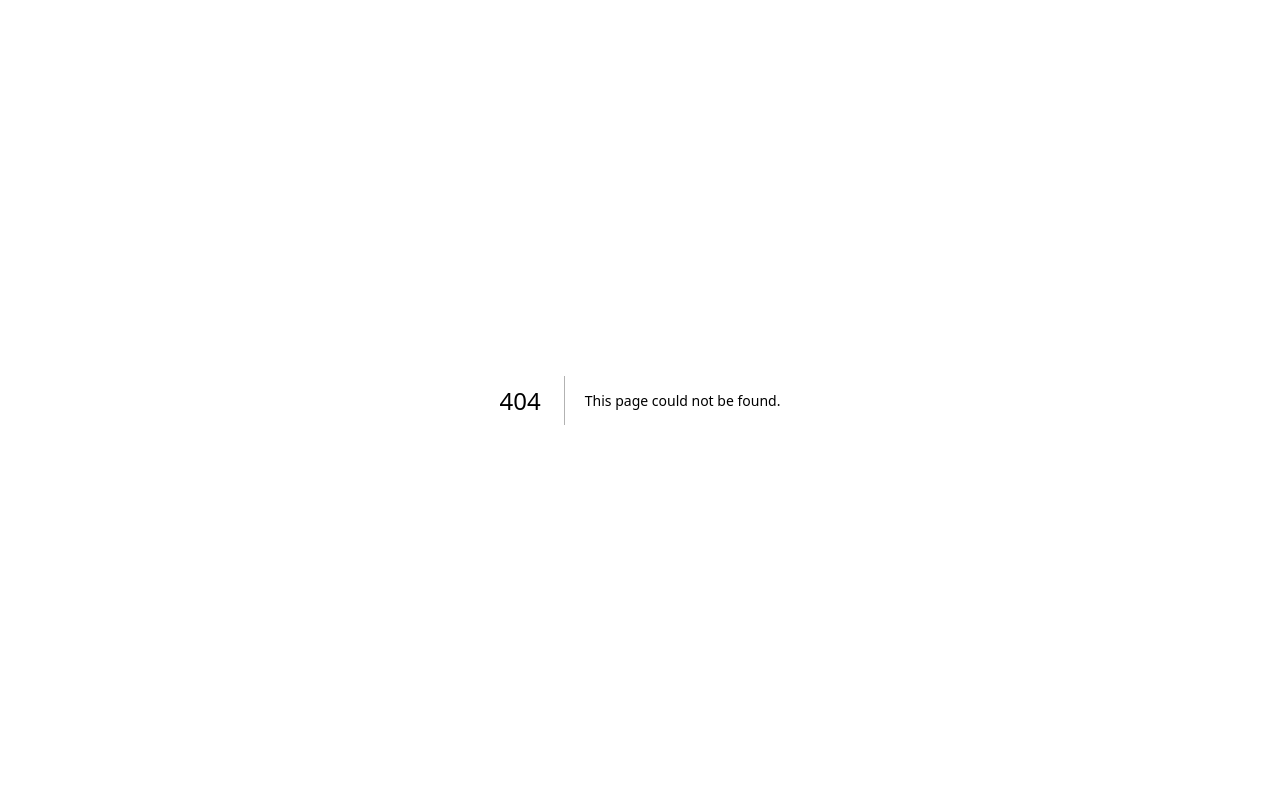
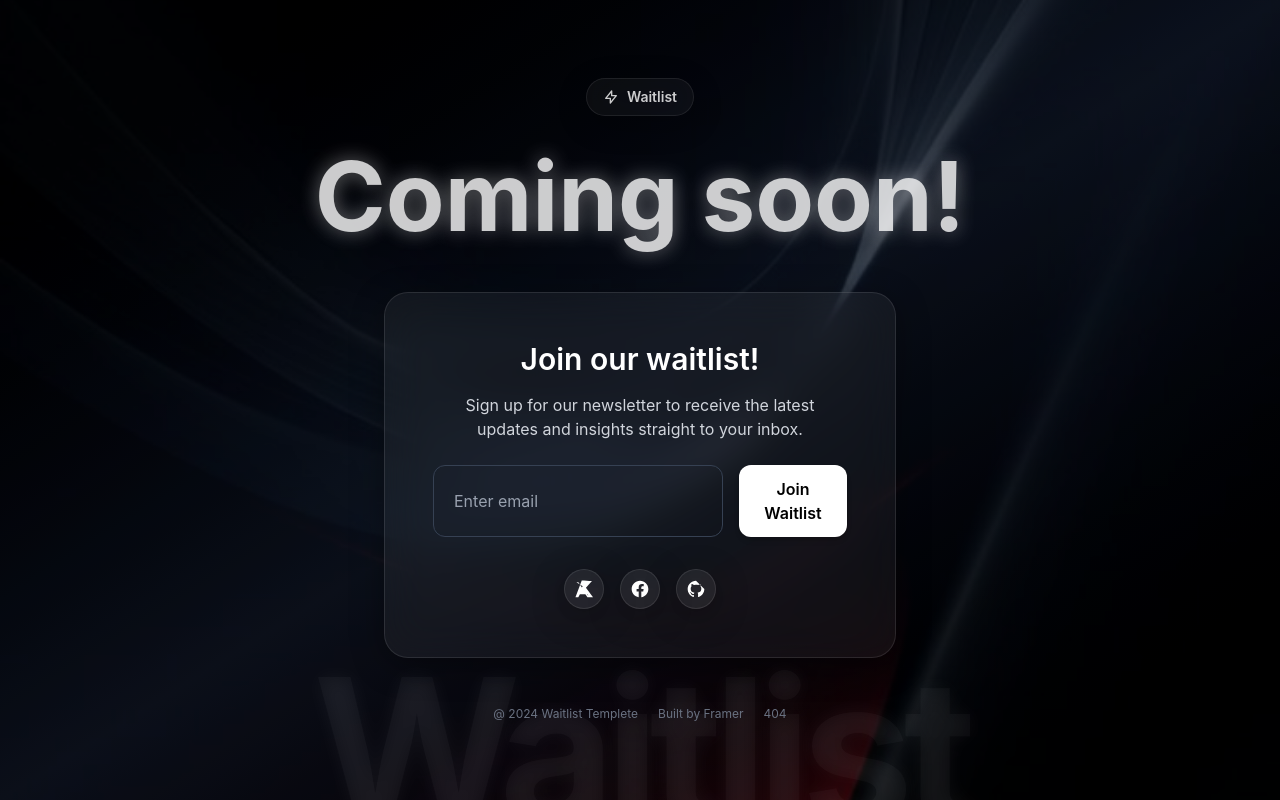
Before and after one commit to Epaphra-B/epaphra.com, a Next.js app: page /updates in a window 1280 px wide. Before the commit this address had no page. Built offline with nearby package versions, Linux system fonts and the light colour scheme.

Commit message:
updates page

```diff
--- /dev/null
+++ b/src/app/updates/page.tsx
@@ -0,0 +1,135 @@
+import Image from "next/image";
+
+export default function updates() {
+  return (
+    <div className="relative min-h-screen bg-black text-white flex flex-col items-center justify-center overflow-hidden font-inter">
+      {/* Tailwind CSS CDN is usually handled by a build process in React,
+          but for a self-contained example, we'll assume it's available or
+          you'd set it up in your project's index.html or equivalent.
+          The 'font-inter' class assumes you've configured Tailwind to use Inter,
+          or you can add a global CSS import for the font.
+      */}
+      <style>
+        {`
+          /* Custom styling for the large "Waitlist" text at the bottom */
+          .waitlist-bg-text {
+              position: absolute;
+              bottom: -100px; /* Adjust as needed */
+              left: 50%;
+              transform: translateX(-50%);
+              font-size: 200px; /* Large font size */
+              font-weight: 700;
+              color: rgba(255, 255, 255, 0.03); /* Very subtle white */
+              pointer-events: none; /* Make it unclickable */
+              white-space: nowrap;
+              letter-spacing: -10px; /* Adjust letter spacing */
+              text-shadow: 0 0 20px rgba(255, 255, 255, 0.05);
+          }
+
+          /* Frosted glass effect for the card - applied via className */
+          .frosted-glass {
+              background: rgba(255, 255, 255, 0.05); /* Slightly transparent white */
+              backdrop-filter: blur(20px); /* Blur effect */
+              -webkit-backdrop-filter: blur(20px); /* Safari support */
+              border: 1px solid rgba(255, 255, 255, 0.1); /* Subtle border */
+              box-shadow: 0 8px 32px 0 rgba(0, 0, 0, 0.37); /* Shadow */
+          }
+
+          /* Background gradient/effect - simulating the image's abstract background */
+          body::before {
+              content: '';
+              position: absolute;
+              top: 0;
+              left: 0;
+              width: 100%;
+              height: 100%;
+              background: radial-gradient(circle at center, rgba(255, 165, 0, 0.1) 0%, rgba(0, 0, 0, 0) 70%);
+              opacity: 0.5;
+              z-index: 0;
+          }
+        `}
+      </style>
+
+      {/* Background abstract shapes/glows (simulated)
+      <div className="absolute inset-0 z-0">
+        <div className="absolute top-1/4 left-1/2 -translate-x-1/2 w-96 h-96 bg-orange-500 rounded-full mix-blend-screen opacity-10 blur-3xl"></div>
+        <div className="absolute top-1/2 right-1/4 w-80 h-80 bg-purple-500 rounded-full mix-blend-screen opacity-10 blur-3xl"></div>
+      </div> */}
+
+<div className="absolute inset-0 z-0">
+    <div className="w-full h-full bg-gradient-to-br from-black via-gray-900 to-black opacity-80"></div>
+    <Image src="/background.jpg"
+         alt="background image"
+         width={500}
+         height={500}
+         className="absolute inset-0 w-full h-full object-cover opacity-20" />
+  </div>
+
+      <div className="relative z-10 flex flex-col items-center justify-center p-4">
+        {/* Waitlist button at the top */}
+        <button className="flex items-center space-x-2 px-4 py-2 bg-gray-800 text-white text-sm font-semibold rounded-full shadow-lg mb-8 opacity-80 hover:opacity-100 transition-opacity frosted-glass">
+          <svg className="w-4 h-4" fill="none" stroke="currentColor" viewBox="0 0 24 24" xmlns="http://www.w3.org/2000/svg">
+            <path strokeLinecap="round" strokeLinejoin="round" strokeWidth="2" d="M13 10V3L4 14h7v7l9-11h-7z"></path>
+          </svg>
+          <span>Waitlist</span>
+        </button>
+
+        {/* Coming Soon! text */}
+        <h1 className="text-6xl md:text-8xl opacity-80 font-bold text-white mb-12 text-center" style={{ textShadow: '0 0 20px rgba(255,255,255,0.5)' }}>
+          Coming soon!
+        </h1>
+
+        {/* Join our waitlist card */}
+        <div className="frosted-glass p-8 md:p-12 rounded-3xl max-w-lg w-full text-center">
+          <h2 className="text-3xl font-semibold mb-4 text-white">Join our waitlist!</h2>
+          <p className="text-gray-300 mb-6">Sign up for our newsletter to receive the latest updates and insights straight to your inbox.</p>
+
+          <div className="flex flex-col sm:flex-row gap-4 mb-8">
+            <input
+              type="email"
+              placeholder="Enter email"
+              className="flex-grow px-5 py-3 rounded-xl bg-blend-color bg-opacity-50 border border-gray-700 text-white placeholder-gray-400 focus:outline-none "
+            />
+            <button className="px-6 py-3 bg-white text-black font-semibold rounded-xl shadow-md hover:bg-gray-200 transition-colors">
+              Join Waitlist
+            </button>
+          </div>
+
+          {/* Social media icons */}
+          <div className="flex justify-center space-x-4">
+            <a href="#" className="w-10 h-10 flex items-center justify-center bg-gray-800 rounded-full frosted-glass hover:bg-gray-700 transition-colors">
+              {/* X (Twitter) icon */}
+              <svg className="w-5 h-5 text-white" fill="currentColor" viewBox="0 0 24 24" aria-hidden="true">
+                <path d="M18.244 2.25h3.308l-7.227 8.26 8.502 11.24H16.13l-6.23-8.783-4.714 8.783H1.75L9.292 1.94h2.847L18.244 2.25zM17.292 20l-1.13-1.68H5.962L4.092 20H2.892l7.538-11.196L2.892 4h2.364l4.94 7.39L17.292 4h1.06L10.27 13.116L17.292 20z"></path>
+              </svg>
+            </a>
+            <a href="#" className="w-10 h-10 flex items-center justify-center bg-gray-800 rounded-full frosted-glass hover:bg-gray-700 transition-colors">
+              {/* Facebook icon */}
+              <svg className="w-5 h-5 text-white" fill="currentColor" viewBox="0 0 24 24" aria-hidden="true">
+                <path fillRule="evenodd" d="M22 12c0-5.523-4.477-10-10-10S2 6.477 2 12c0 4.991 3.657 9.128 8.438 9.878v-6.987h-2.54V12h2.54V9.797c0-2.505 1.492-3.89 3.776-3.89 1.094 0 2.238.195 2.238.195v2.46h-1.26c-1.243 0-1.63.771-1.63 1.562V12h2.773l-.443 2.89h-2.33V22C18.343 21.128 22 16.991 22 12z" clipRule="evenodd"></path>
+              </svg>
+            </a>
+            <a href="#" className="w-10 h-10 flex items-center justify-center bg-gray-800 rounded-full frosted-glass hover:bg-gray-700 transition-colors">
+              {/* GitHub icon (assuming this is the third icon based on common social links) */}
+              <svg className="w-5 h-5 text-white" fill="currentColor" viewBox="0 0 24 24" aria-hidden="true">
+                <path fillRule="evenodd" d="M12 2C6.477 2 2 6.477 2 12c0 4.418 2.86 8.16 6.839 9.488.5.092.682-.217.682-.483 0-.237-.008-.868-.013-1.703-2.782.605-3.369-1.343-3.369-1.343-.454-1.158-1.11-1.465-1.11-1.465-.908-.62.069-.608.069-.608 1.003.07 1.531 1.032 1.531 1.032.892 1.529 2.341 1.088 2.902.829.091-.64.359-1.088.65-1.334-2.22-.253-4.555-1.116-4.555-4.949 0-1.092.39-1.983 1.029-2.675-.103-.253-.446-1.268.099-2.648 0 0 .84-.27 2.75 1.025A9.28 9.28 0 0112 6.878c.85.004 1.705.115 2.504.337 1.909-1.295 2.747-1.025 2.747-1.025.546 1.38.202 2.395.099 2.648.64.692 1.029 1.583 1.029 2.675 0 3.842-2.334 4.691-4.566 4.939.369.319.682.946.682 1.902 0 1.37-.012 2.47-.012 2.801 0 .268.18.577.688.483C19.14 20.16 22 16.418 22 12z" clipRule="evenodd"></path>
+              </svg>
+            </a>
+          </div>
+        </div>
+
+        {/* Copyright and build info */}
+        <div className="text-gray-500 text-xs mt-12 flex flex-col sm:flex-row space-y-2 sm:space-y-0 sm:space-x-4">
+        <ul className="flex gap-5">
+            <li>@ 2024 Waitlist Templete</li>
+            <li>Built by Framer</li>
+            <li>404</li>
+          </ul>
+        </div>
+      </div>
+
+      {/* Large "Waitlist" text in the background, subtle */}
+      <div className="waitlist-bg-text">Waitlist</div>
+    </div>
+  );
+}
```
Also changed, not shown: public/background.jpg (added).
